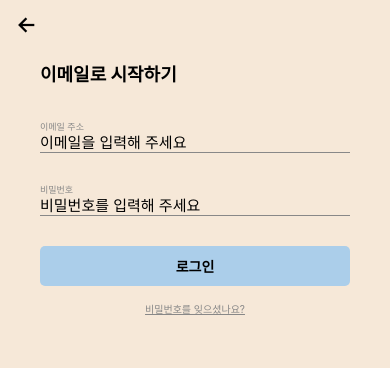
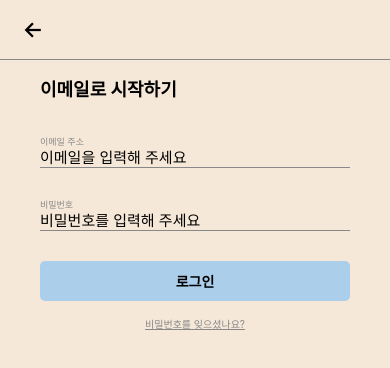
Before and after one commit to Seojeonguk/alcohol_note, a React Native app: screen /login in a window 390 px wide. Shown: the top 368 px of the page. Built offline with nearby package versions, Linux system fonts and the light colour scheme; no server answers.

Commit message:
Fix header (#140)
This will fix header for component.

Signed-off-by: Seojeonguk <junguk7880@naver.com>

```diff
--- /dev/null
+++ b/components/gallery/Header.js
@@ -0,0 +1,65 @@
+import { StyleSheet, Text, TouchableOpacity, View } from 'react-native';
+
+import { Ionicons } from '@expo/vector-icons';
+import { Color } from '../util';
+
+export default function Header({
+  title,
+  visibleLeftIcon,
+  visibleRightIcon,
+  leftIconName,
+  rightIconName,
+  iconSize,
+  onPressLeft,
+  onPressRight,
+}) {
+  return (
+    <View style={styles.headerWrapper}>
+      <TouchableOpacity
+        onPress={onPressLeft}
+        style={styles.btn}
+        activeOpacity={visibleLeftIcon ? 0.2 : 1}
+      >
+        {visibleLeftIcon && <Ionicons color="black" name={leftIconName} size={iconSize} />}
+      </TouchableOpacity>
+
+      <Text style={styles.title}>{title}</Text>
+
+      <TouchableOpacity
+        onPress={onPressRight}
+        style={styles.btn}
+        activeOpacity={visibleRightIcon ? 0.2 : 1}
+      >
+        {visibleRightIcon && <Ionicons color="black" name={rightIconName} size={iconSize} />}
+      </TouchableOpacity>
+    </View>
+  );
+}
+
+const styles = StyleSheet.create({
+  headerWrapper: {
+    alignItems: 'center',
+    flexDirection: 'row',
+    borderBottomWidth: 1,
+    borderColor: Color.BORDER_COLOR,
+    marginBottom: 5,
+    paddingVertical: 5,
+    height: 60,
+  },
+  title: {
+    fontSize: 28,
+    fontWeight: 'bold',
+    textAlign: 'center',
+    flexGrow: 15,
+    height: '100%',
+    textAlignVertical: 'center',
+  },
+  btn: {
+    padding: 12,
+    flexGrow: 1,
+    alignItems: 'center',
+    justifyContent: 'center',
+    height: '100%',
+    width: 50,
+  },
+});
--- a/components/screen/Details.js
+++ b/components/screen/Details.js
@@ -6,6 +6,7 @@ import { SafeAreaView } from 'react-native-safe-area-context';
 
 import Carousel from '../gallery/Carousel';
 import { Color } from '../util';
+import Header from '../gallery/Header';
 
 export default function Details({ navigation, route }) {
   const DEFAULT_NUMBER_OF_LINES = 3;
@@ -30,11 +31,13 @@ export default function Details({ navigation, route }) {
 
   return (
     <SafeAreaView style={styles.container}>
-      <View style={styles.header}>
-        <TouchableOpacity onPress={handleBackBtn} style={styles.headerFirstIcon}>
-          <Ionicons color="black" name="arrow-back" size={32} />
-        </TouchableOpacity>
-      </View>
+      <Header
+        visibleLeftIcon={true}
+        visibleRightIcon={false}
+        leftIconName={'arrow-back'}
+        onPressLeft={() => navigation.goBack()}
+        iconSize={24}
+      />
 
       <ScrollView>
         <Carousel height={300} data={uri} offset={0} gap={0} isIndicator={true} />
@@ -95,13 +98,6 @@ const styles = StyleSheet.create({
   day: {
     fontSize: 10,
   },
-  header: {
-    alignItems: 'center',
-    flexDirection: 'row',
-  },
-  headerFirstIcon: {
-    padding: 12,
-  },
   location: {
     fontSize: 13,
   },
--- a/components/screen/ForgotPassword.js
+++ b/components/screen/ForgotPassword.js
@@ -7,6 +7,7 @@ import { Color, getKorErrorMsg } from '../util';
 import { Ionicons } from '@expo/vector-icons';
 import { sendPasswordResetEmail } from 'firebase/auth';
 import { SafeAreaView } from 'react-native-safe-area-context';
+import Header from '../gallery/Header';
 
 export default function ForgetPassword({ navigation }) {
   const [email, setEmail] = useState('');
@@ -33,11 +34,13 @@ export default function ForgetPassword({ navigation }) {
 
   return (
     <SafeAreaView style={styles.container}>
-      <View style={styles.headers}>
-        <TouchableOpacity onPress={() => navigation.goBack()} style={styles.backBtn}>
-          <Ionicons color="black" name="arrow-back" size={24} />
-        </TouchableOpacity>
-      </View>
+      <Header
+        visibleLeftIcon={true}
+        visibleRightIcon={false}
+        leftIconName={'arrow-back'}
+        onPressLeft={() => navigation.goBack()}
+        iconSize={24}
+      />
 
       <View style={styles.contentWrap}>
         <View style={styles.titleWrap}>
@@ -67,9 +70,6 @@ export default function ForgetPassword({ navigation }) {
 }
 
 const styles = StyleSheet.create({
-  backBtn: {
-    paddingHorizontal: 15,
-  },
   container: {
     backgroundColor: Color.BACKGROUND_COLOR,
     flex: 1,
@@ -77,11 +77,6 @@ const styles = StyleSheet.create({
   contentWrap: {
     flex: 1,
     paddingHorizontal: 40,
-  },
-  headers: {
-    alignItems: 'center',
-    flexDirection: 'row',
-    height: 50,
   },
   input: {
     borderBottomColor: Color.BORDER_COLOR,
--- a/components/screen/Gallery.js
+++ b/components/screen/Gallery.js
@@ -2,7 +2,6 @@ import { StyleSheet, Text, TouchableOpacity, View } from 'react-native';
 
 import GalleryCard from '../gallery/GalleryCard';
 
-import { AntDesign } from '@expo/vector-icons';
 import MasonryList from '@react-native-seoul/masonry-list';
 import { useEffect } from 'react';
 import { SafeAreaView } from 'react-native-safe-area-context';
@@ -12,6 +11,7 @@ import { getAuth, signOut } from 'firebase/auth';
 import { useState } from 'react';
 import { auth } from '../../firebaseConfig';
 import { getPosts } from '../firebase';
+import Header from '../gallery/Header';
 
 export default function Gallery({ navigation }) {
   const [galleryList, setGalleryList] = useState([]);
@@ -39,12 +39,14 @@ export default function Gallery({ navigation }) {
 
   return (
     <SafeAreaView style={styles.container}>
-      <View style={styles.galleryHeader}>
-        <Text style={styles.galleryTitle}>Gallery</Text>
-        <TouchableOpacity onPress={moveGalleryForm} style={styles.uploadBtn}>
-          <AntDesign color="black" name="plus" size={24} />
-        </TouchableOpacity>
-      </View>
+      <Header
+        title={'Gallery'}
+        visibleLeftIcon={false}
+        visibleRightIcon={true}
+        rightIconName={'ios-add-outline'}
+        iconSize={24}
+        onPressRight={() => moveGalleryForm()}
+      />
 
       <MasonryList
         contentContainerStyle={styles.galleryContent}
@@ -68,25 +70,4 @@ const styles = StyleSheet.create({
   galleryContent: {
     alignSelf: 'stretch',
   },
-  galleryHeader: {
-    alignItems: 'center',
-    borderBottomWidth: 1,
-    borderColor: 'grey',
-    borderStyle: 'solid',
-    justifyContent: 'center',
-    marginBottom: 5,
-    paddingVertical: 5,
-  },
-  galleryTitle: {
-    fontSize: 28,
-    fontWeight: 'bold',
-    textAlign: 'center',
-  },
-  uploadBtn: {
-    alignItems: 'center',
-    justifyContent: 'center',
-    padding: 4,
-    position: 'absolute',
-    right: 0,
-  },
 });
--- a/components/screen/GalleryForm.js
+++ b/components/screen/GalleryForm.js
@@ -20,6 +20,7 @@ import { getAuth } from 'firebase/auth';
 import { getDownloadURL, getStorage, ref, uploadBytes } from 'firebase/storage';
 import { createNewPost, getPosts } from '../firebase';
 import { Toast } from 'react-native-toast-message/lib/src/Toast';
+import Header from '../gallery/Header';
 
 export default function GalleryForm({ navigation }) {
   const dispatch = useDispatch();
@@ -121,15 +122,16 @@ export default function GalleryForm({ navigation }) {
 
   return (
     <SafeAreaView style={styles.container}>
-      <View style={styles.galleryHeader}>
-        <Text style={styles.galleryTitle}>새 게시물</Text>
-        <TouchableOpacity onPress={() => navigation.goBack()} style={styles.backBtn}>
-          <Ionicons color="black" name="arrow-back" size={24} />
-        </TouchableOpacity>
-        <TouchableOpacity onPress={() => save()} style={styles.saveBtn}>
-          <Entypo color="black" name="check" size={24} />
-        </TouchableOpacity>
-      </View>
+      <Header
+        title={'새 게시물'}
+        visibleLeftIcon={true}
+        visibleRightIcon={true}
+        leftIconName={'arrow-back'}
+        rightIconName={'checkmark-sharp'}
+        onPressLeft={() => navigation.goBack()}
+        onPressRight={() => save()}
+        iconSize={24}
+      />
 
       <ScrollView style={styles.content}>
         <Title />
@@ -144,13 +146,6 @@ export default function GalleryForm({ navigation }) {
 }
 
 const styles = StyleSheet.create({
-  backBtn: {
-    alignItems: 'center',
-    justifyContent: 'center',
-    left: 0,
-    padding: 4,
-    position: 'absolute',
-  },
   container: {
     backgroundColor: Color.BACKGROUND_COLOR,
     flex: 1,
@@ -158,25 +153,4 @@ const styles = StyleSheet.create({
   content: {
     paddingHorizontal: 25,
   },
-  galleryHeader: {
-    alignItems: 'center',
-    borderBottomWidth: 1,
-    borderColor: Color.BORDER_COLOR,
-    borderStyle: 'solid',
-    justifyContent: 'center',
-    marginBottom: 5,
-    paddingVertical: 5,
-  },
-  galleryTitle: {
-    fontSize: 28,
-    fontWeight: 'bold',
-    textAlign: 'center',
-  },
-  saveBtn: {
-    alignItems: 'center',
-    justifyContent: 'center',
-    padding: 4,
-    position: 'absolute',
-    right: 0,
-  },
 });
--- a/components/screen/Login.js
+++ b/components/screen/Login.js
@@ -10,6 +10,7 @@ import { sendEmailVerification, signInWithEmailAndPassword } from 'firebase/auth
 import { SafeAreaView } from 'react-native-safe-area-context';
 import { Toast } from 'react-native-toast-message/lib/src/Toast';
 import { emailRequestLimitKey } from '../util';
+import Header from '../gallery/Header';
 
 export default function Login({ navigation }) {
   const [email, setEmail] = useState('');
@@ -90,11 +91,13 @@ export default function Login({ navigation }) {
 
   return (
     <SafeAreaView style={styles.container}>
-      <View style={styles.headers}>
-        <TouchableOpacity onPress={() => navigation.navigate('mainPage')} style={styles.backBtn}>
-          <Ionicons color="black" name="arrow-back" size={24} />
-        </TouchableOpacity>
-      </View>
+      <Header
+        visibleLeftIcon={true}
+        visibleRightIcon={false}
+        leftIconName={'arrow-back'}
+        onPressLeft={() => navigation.navigate('mainPage')}
+        iconSize={24}
+      />
 
       <View style={styles.contentWrap}>
         <View style={styles.titleWrap}>
@@ -145,9 +148,6 @@ export default function Login({ navigation }) {
 }
 
 const styles = StyleSheet.create({
-  backBtn: {
-    paddingHorizontal: 15,
-  },
   container: {
     backgroundColor: Color.BACKGROUND_COLOR,
     flex: 1,
@@ -164,11 +164,6 @@ const styles = StyleSheet.create({
     fontSize: 10,
     textAlign: 'center',
     textDecorationLine: 'underline',
-  },
-  headers: {
-    alignItems: 'center',
-    flexDirection: 'row',
-    height: 50,
   },
   input: {
     borderBottomColor: Color.BORDER_COLOR,
--- a/components/screen/RegistrationForm.js
+++ b/components/screen/RegistrationForm.js
@@ -9,6 +9,7 @@ import { createUserWithEmailAndPassword, sendEmailVerification } from 'firebase/
 import { SafeAreaView } from 'react-native-safe-area-context';
 import { Toast } from 'react-native-toast-message/lib/src/Toast';
 import { createUserInfo } from '../firebase';
+import Header from '../gallery/Header';
 
 export default function RegistrationForm({ navigation }) {
   const [email, setEmail] = useState('');
@@ -72,11 +73,13 @@ export default function RegistrationForm({ navigation }) {
 
   return (
     <SafeAreaView style={styles.container}>
-      <View style={styles.headers}>
-        <TouchableOpacity onPress={() => navigation.goBack()} style={styles.backBtn}>
-          <Ionicons color="black" name="arrow-back" size={24} />
-        </TouchableOpacity>
-      </View>
+      <Header
+        visibleLeftIcon={true}
+        visibleRightIcon={false}
+        leftIconName={'arrow-back'}
+        onPressLeft={() => navigation.goBack()}
+        iconSize={24}
+      />
 
       <View style={styles.contentWrap}>
         <View style={styles.titleWrap}>
@@ -138,9 +141,6 @@ export default function RegistrationForm({ navigation }) {
 }
 
 const styles = StyleSheet.create({
-  backBtn: {
-    paddingHorizontal: 15,
-  },
   container: {
     backgroundColor: Color.BACKGROUND_COLOR,
     flex: 1,
@@ -157,11 +157,6 @@ const styles = StyleSheet.create({
     fontSize: 10,
     textAlign: 'center',
     textDecorationLine: 'underline',
-  },
-  headers: {
-    alignItems: 'center',
-    flexDirection: 'row',
-    height: 50,
   },
   input: {
     borderBottomColor: Color.BORDER_COLOR,
```
